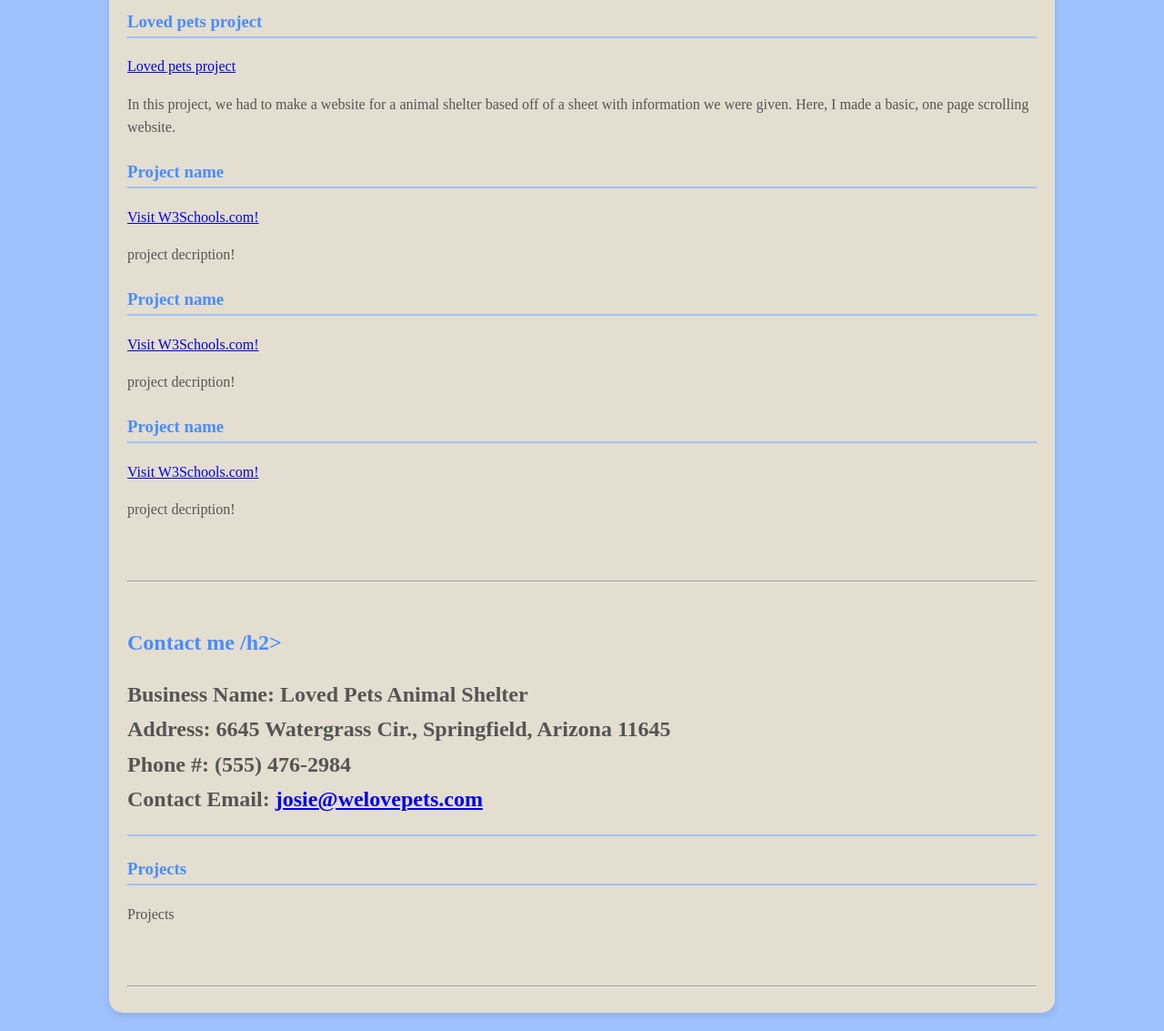
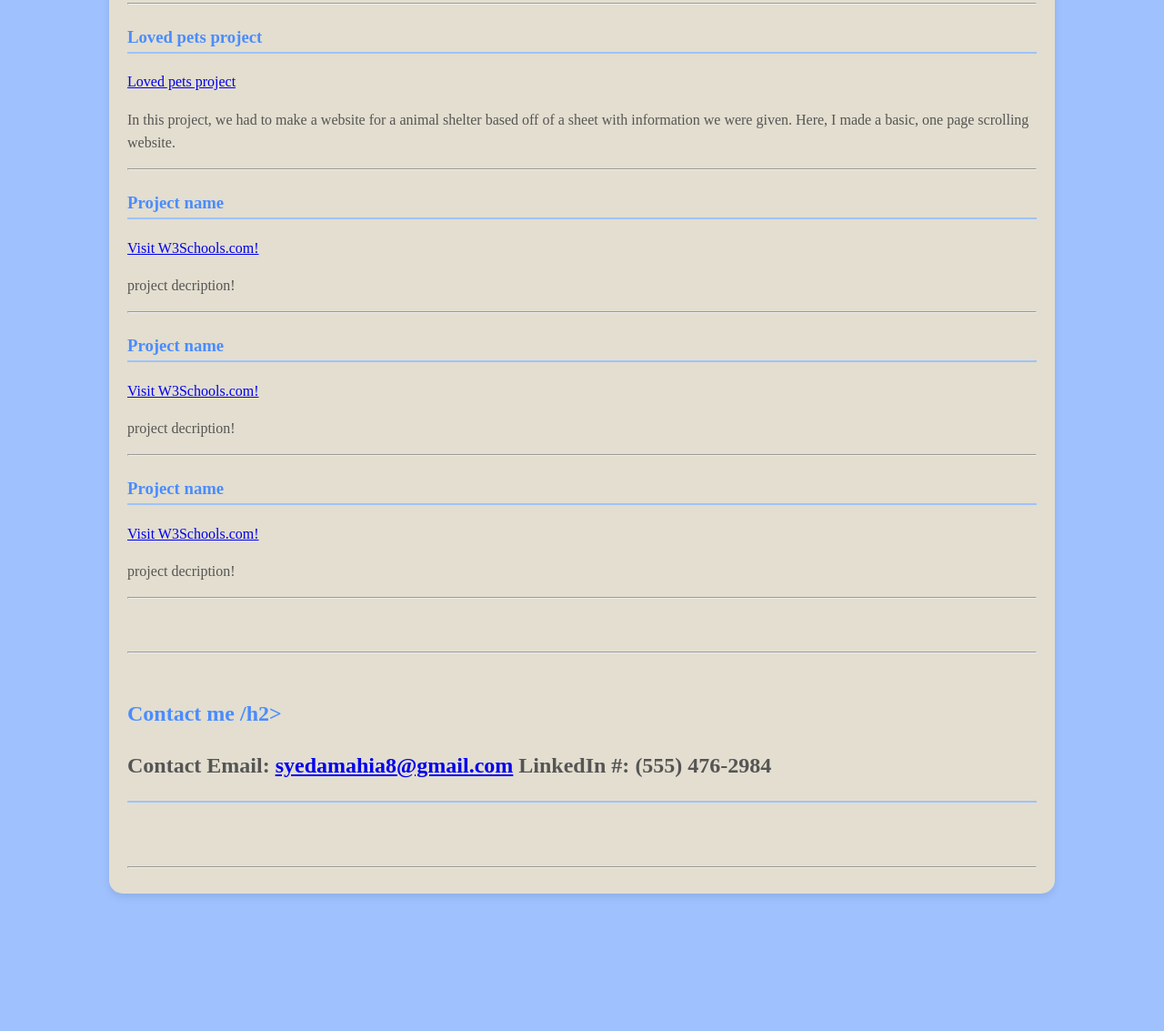
Before and after one commit to Syedaa1/portfolio-redo, a plain HTML site: page index.html in a window 1280 px wide. Shown: the part 609-1742 px from the top of the page at 91% size. After the commit the page ends 1611 px from the top, so only its background shows below. Drawn offline with Linux system fonts and the light colour scheme.

Commit message:
Update index.html

```diff
--- a/index.html
+++ b/index.html
@@ -43,34 +43,34 @@
 
             <p>In this project I made my own little obtstacle course game which I made in unity. This was my first project in unity.</p>
 
-
+        <hr>
 
         <h3>Loved pets project</h3>
           <p><a href="https://syedaa1.github.io/pets-shelter-project-Syeda-Mahia/#volunteer">Loved pets project</a></p>
 
             <p>In this project, we had to make a website for a animal shelter based off of a sheet with information we were given. Here, I made a basic, one page scrolling website. </p>
 
-
+        <hr>
 
   <h3>Project name</h3>
           <p><a href="insert url link ">Visit W3Schools.com!</a></p>
 
             <p>project decription!</p>
 
-
+  <hr>
 
         <h3>Project name</h3>
           <p><a href="insert url link ">Visit W3Schools.com!</a></p>
 
             <p>project decription!</p>
 
-
+        <hr>
 
         <h3>Project name</h3>
           <p><a href="insert url link ">Visit W3Schools.com!</a></p>
 
             <p>project decription!</p>
-
+  <hr>
 
       </section>
 
@@ -80,17 +80,10 @@
             <h2 id="information-heading">Contact me /h2>
 
             <p>
-                <strong>Business Name:</strong> Loved Pets Animal Shelter<br>
-                <strong>Address:</strong> 6645 Watergrass Cir., Springfield, Arizona 11645<br>
-                <strong>Phone #:</strong> (555) 476-2984<br>
-                <strong>Contact Email:</strong> <a href="mailto:josie@welovepets.com">josie@welovepets.com</a>
+                <strong>Contact Email:</strong> <a href="mailto:syedamahia8@gmail.com">syedamahia8@gmail.com</a>
+                <strong>LinkedIn #:</strong> (555) 476-2984<br>
+
             </p>
-
-            <h3>Projects</h3>
-          <p>Projects
-            </section>
-
-
 
         </section>
 
```
